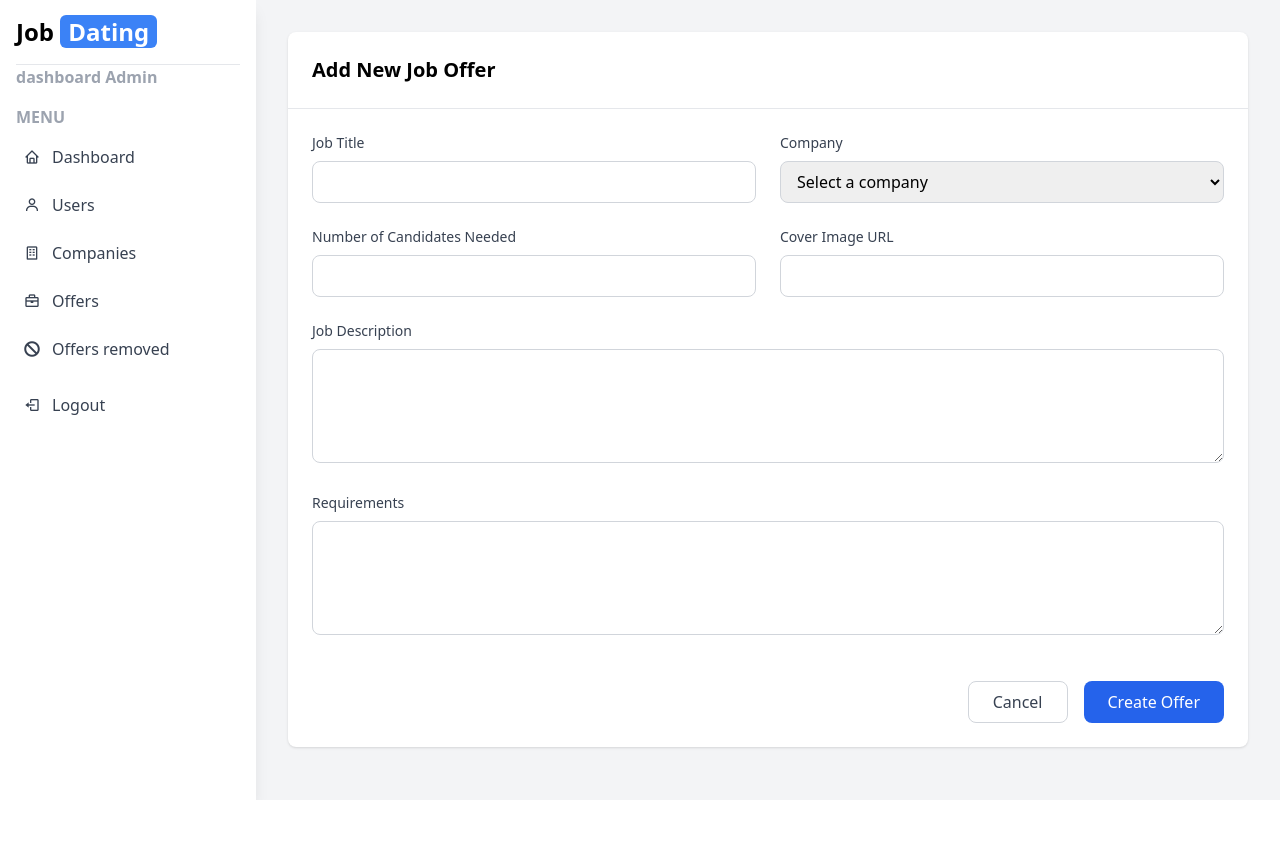
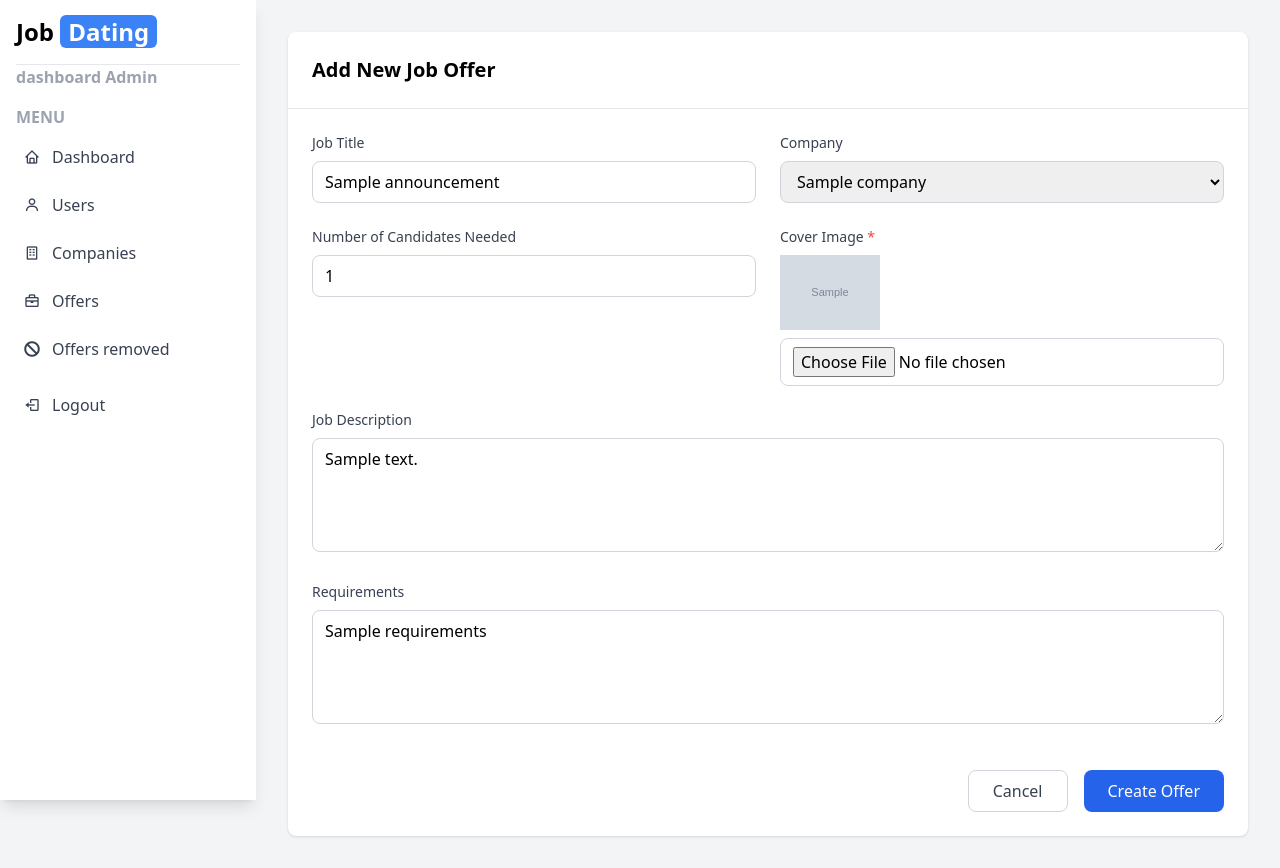
Before and after one commit to Gaxown/MVC-JOB-DATING, a PHP site: template app/views/admin/announcements/update.twig in a window 1280 px wide. Before the commit the page ends 800 px from the top, so only its background shows below. Run offline with PHP 8.4, Linux system fonts and the light colour scheme; the template is opened without the code that fills it: most values are stand-ins (such as "Sample title", 1, 10 or a date in 2020); grey boxes marked "Sample" are stand-in pictures; some libraries are stand-ins or nearby versions.

Commit message:
update annoncement

```diff
--- a/app/controllers/CompaniesController.php
+++ b/app/controllers/CompaniesController.php
@@ -59,8 +59,8 @@ class CompaniesController extends Controller
 
                 $company = [
                     'name' => $_POST['name'],
-                    'logo' => $logoPath,
-                    'cover' => $coverPath,
+                    'logo' => $_POST['logo'],
+                    'cover' => $_POST['cover'],
                     'description' => $_POST['description'],
                     'website' => $_POST['website'],
                     'service' => $_POST['service'],
@@ -120,6 +120,7 @@ class CompaniesController extends Controller
         var_dump($errors);
         return View::render('admin/companies/create', $errors);
     }
+
     public function updateForm($id)
     {
         $company = Company::find($id);
--- a/app/views/admin/announcements/update.twig
+++ b/app/views/admin/announcements/update.twig
@@ -22,23 +22,27 @@
                 <h2 class="text-xl font-semibold">Add New Job Offer</h2>
             </div>
             <div class="p-6">
-                <form action="/offers/store" method="POST" class="space-y-6">
+                <form action="/admin/announcements/update/{{ announcement.id }}" method="POST" class="space-y-6">
                     <div class="grid grid-cols-1 md:grid-cols-2 gap-6">
                         <!-- Job Title -->
                         <div>
                             <label class="block text-sm font-medium text-gray-700 mb-2">Job Title</label>
-                            <input type="text" name="title" required
+                            <input type="text" name="title" required value="{{ announcement.title }}"
                                 class="w-full px-3 py-2 border border-gray-300 rounded-lg focus:outline-none focus:ring-2 focus:ring-blue-500">
                         </div>
 
                         <!-- Company Selection -->
                         <div>
                             <label class="block text-sm font-medium text-gray-700 mb-2">Company</label>
-                            <select name="company_id" required
+                            <select name="company_id"
                                 class="w-full px-3 py-2 border border-gray-300 rounded-lg focus:outline-none focus:ring-2 focus:ring-blue-500">
                                 <option value="">Select a company</option>
                                 {% for company in companies %}
-                                    <option value="{{ company.id }}">{{ company.name }}</option>
+                                    {# <option value="{{ company.id }}">{{ company.name }}</option> #}
+                                     <option value="{{ company.id }}"
+                                        {% if company.id == announcement.company_id %}selected{% endif %}>
+                                        {{ company.name }}
+                                    </option>
                                 {% endfor %}
                             </select>
                         </div>
@@ -46,28 +50,36 @@
                         <!-- Number of Candidates -->
                         <div>
                             <label class="block text-sm font-medium text-gray-700 mb-2">Number of Candidates Needed</label>
-                            <input type="number" name="candidates_needed" min="1" required
+                            <input type="number" name="candidates_needed" min="1" value="{{ announcement.candidates_count }}"
                                 class="w-full px-3 py-2 border border-gray-300 rounded-lg focus:outline-none focus:ring-2 focus:ring-blue-500">
                         </div>
 
                         <!-- Cover Image URL -->
+                        {# <div>
+                            <label class="block text-sm font-medium text-gray-700 mb-2">Cover Image URL</label>
+                            <input type="url" name="cover_url" required value="{{ announcement.cover }}"
+                                class="w-full px-3 py-2 border border-gray-300 rounded-lg focus:outline-none focus:ring-2 focus:ring-blue-500">
+                        </div> #}
                         <div>
-                            <label class="block text-sm font-medium text-gray-700 mb-2">Cover Image URL</label>
-                            <input type="url" name="cover_url" required
-                                class="w-full px-3 py-2 border border-gray-300 rounded-lg focus:outline-none focus:ring-2 focus:ring-blue-500">
+                            <label class="block text-sm font-medium text-gray-700 mb-2">Cover Image <span class="text-red-500">*</span></label>
+                            {% if announcement.cover %}
+                                <img src="{{ announcement.cover }}" alt="Current Cover" class="mb-2" style="max-width: 100px;">
+                            {% endif %}
+                            <input type="file" name="cover" class="w-full px-3 py-2 border border-gray-300 rounded-lg focus:outline-none focus:ring-2 focus:ring-blue-500">
+                            <input type="hidden" name="existing_cover" value="{{ announcement.cover }}">
                         </div>
 
                         <!-- Job Description -->
                         <div class="md:col-span-2">
                             <label class="block text-sm font-medium text-gray-700 mb-2">Job Description</label>
-                            <textarea name="description" rows="4" required
+                            <textarea name="description" rows="4" id="description"
                                 class="w-full px-3 py-2 border border-gray-300 rounded-lg focus:outline-none focus:ring-2 focus:ring-blue-500"></textarea>
                         </div>
 
                         <!-- Requirements -->
                         <div class="md:col-span-2">
                             <label class="block text-sm font-medium text-gray-700 mb-2">Requirements</label>
-                            <textarea name="requirements" rows="4" required
+                            <textarea name="requirements" rows="4" id="requirements"
                                 class="w-full px-3 py-2 border border-gray-300 rounded-lg focus:outline-none focus:ring-2 focus:ring-blue-500"></textarea>
                         </div>
                     </div>
@@ -88,4 +100,9 @@
         </div>
     </div>
 </body>
+
+<script>
+    document.getElementById("description").value = "{{ announcement.description }}";
+    document.getElementById("requirements").value = "{{ announcement.requirements }}";
+</script>
 </html>
--- a/app/views/admin/dashbord.twig
+++ b/app/views/admin/dashbord.twig
@@ -41,7 +41,7 @@
                     </div>
                     <i class='bx bx-building text-3xl text-green-500'></i>
                 </div>
-                <a href="admin/companies" class="text-blue-500 text-sm mt-4 inline-block hover:underline">View all companies</a>
+                <a href="/admin/companies" class="text-blue-500 text-sm mt-4 inline-block hover:underline">View all companies</a>
             </div>
 
             <div class="bg-white rounded-lg shadow p-6">
```
Also changed, not shown: app/controllers/AnnouncementsController.php (+62 -9 lines), public/uploads/covers/67b1edb3e35ee_21267933_651.jpg (added), public/uploads/covers/67b1edd241cd0_21267933_651.jpg (added), public/uploads/logos/67b1e7f85f2fc_21267933_651.jpg (added), public/uploads/logos/67b1ec586a718_838917_214.jpg (added), public/uploads/logos/67b1edb3e303e_838917_214.jpg (added).
